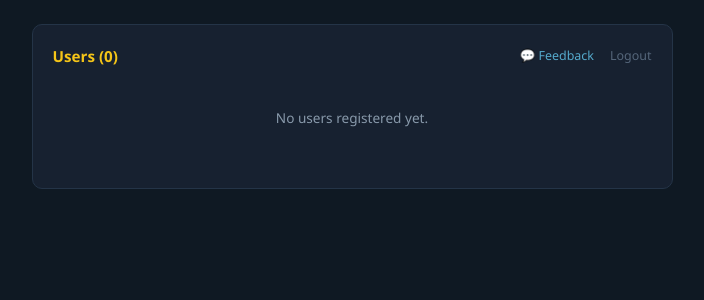
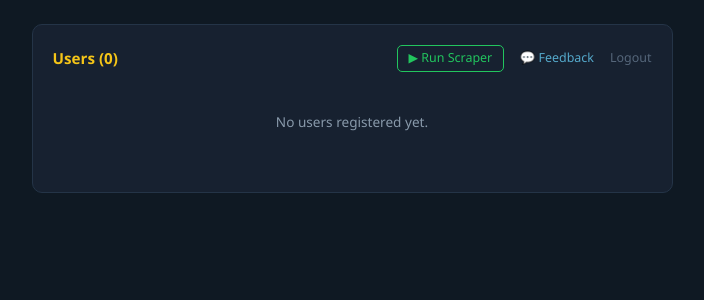
Before and after one commit to saupin/4d-lottery-checker, a Flask app: page /admin in a window 1280 px wide. Shown: the part 155-455 px from the top of the page, without its empty margins (288-992 px from the left). Run offline with Flask 3, Linux system fonts and the light colour scheme; the visitor is signed in with stand-in values (Sample User, id 1); data that the repository does not hold is empty.

Commit message:
Add 'Run Scraper' button to admin panel to trigger GitHub Actions workflow
Co-Authored-By: Claude Sonnet 4.6 <noreply@anthropic.com>

```diff
--- a/app.py
+++ b/app.py
@@ -1258,6 +1258,27 @@ def admin_test_analysis():
                     "analysis": analysis, "analysis_ok": bool(analysis)})
 
 
+@app.route("/admin/trigger-scraper", methods=["POST"])
+def admin_trigger_scraper():
+    if not session.get("is_admin"):
+        return jsonify({"error": "Unauthorized"}), 403
+    if not _GITHUB_TOKEN or not _GITHUB_REPO:
+        return jsonify({"error": "GitHub not configured"}), 503
+    try:
+        r = _req.post(
+            f"https://api.github.com/repos/{_GITHUB_REPO}/actions/workflows/scrape.yml/dispatches",
+            headers={"Authorization": f"token {_GITHUB_TOKEN}",
+                     "Accept": "application/vnd.github.v3+json"},
+            json={"ref": "master"},
+            timeout=10,
+        )
+        if r.status_code == 204:
+            return jsonify({"ok": True})
+        return jsonify({"error": f"GitHub API error {r.status_code}: {r.text}"}), 502
+    except Exception as ex:
+        return jsonify({"error": str(ex)}), 502
+
+
 @app.route("/admin")
 def admin_panel():
     if not session.get("is_admin"):
--- a/templates/admin.html
+++ b/templates/admin.html
@@ -21,6 +21,11 @@
       <div class="d-flex align-items-center justify-content-between mb-3">
         <div class="section-title mb-0">Users ({{ users|length }})</div>
         <div class="d-flex gap-3 align-items-center">
+          <button id="scraper-btn" onclick="triggerScraper()"
+                  style="background:none;border:1px solid #22c55e;color:#22c55e;border-radius:5px;
+                         padding:.2rem .65rem;font-size:.78rem;cursor:pointer;transition:all .15s">
+            &#9654; Run Scraper
+          </button>
           <a href="/admin/feedback" style="font-size:.78rem;color:#55aacc;text-decoration:none">&#128172; Feedback</a>
           <a href="/logout" style="font-size:.78rem;color:#55667a;text-decoration:none">Logout</a>
         </div>
@@ -85,4 +90,30 @@
     </div>
   </div>
 </div>
+
+<script>
+async function triggerScraper() {
+  const btn = document.getElementById('scraper-btn');
+  btn.disabled = true;
+  btn.textContent = 'Triggering…';
+  try {
+    const r = await fetch('/admin/trigger-scraper', { method: 'POST' });
+    const d = await r.json();
+    if (r.ok) {
+      btn.textContent = '✓ Triggered';
+      btn.style.color = '#22c55e';
+      btn.style.borderColor = '#22c55e';
+    } else {
+      btn.textContent = '✗ Failed';
+      btn.style.color = '#e55';
+      btn.style.borderColor = '#e55';
+      alert(d.error || 'Failed to trigger scraper');
+    }
+  } catch {
+    btn.textContent = '✗ Error';
+    btn.style.color = '#e55';
+    btn.style.borderColor = '#e55';
+  }
+}
+</script>
 {% endblock %}
```
